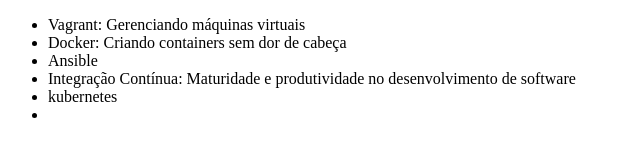
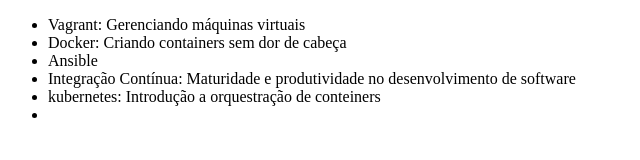
Before and after one commit to Plumboso/alura-git, a plain HTML site: page index.html in a window 1280 px wide. Shown: the whole page, without its empty margins (0-640 px from the left). Drawn offline with Linux system fonts and the light colour scheme.

Commit message:
Alterando o nome do curso de kubernetes

```diff
--- a/index.html
+++ b/index.html
@@ -11,7 +11,7 @@
         <li>Docker: Criando containers sem dor de cabeça</li>
         <li>Ansible</li>
         <li>Integração Contínua: Maturidade e produtividade no desenvolvimento de software</li>
-        <li>kubernetes<li>
+        <li>kubernetes: Introdução a orquestração de conteiners<li>
     </ul>
 </body>
 </html>
```
